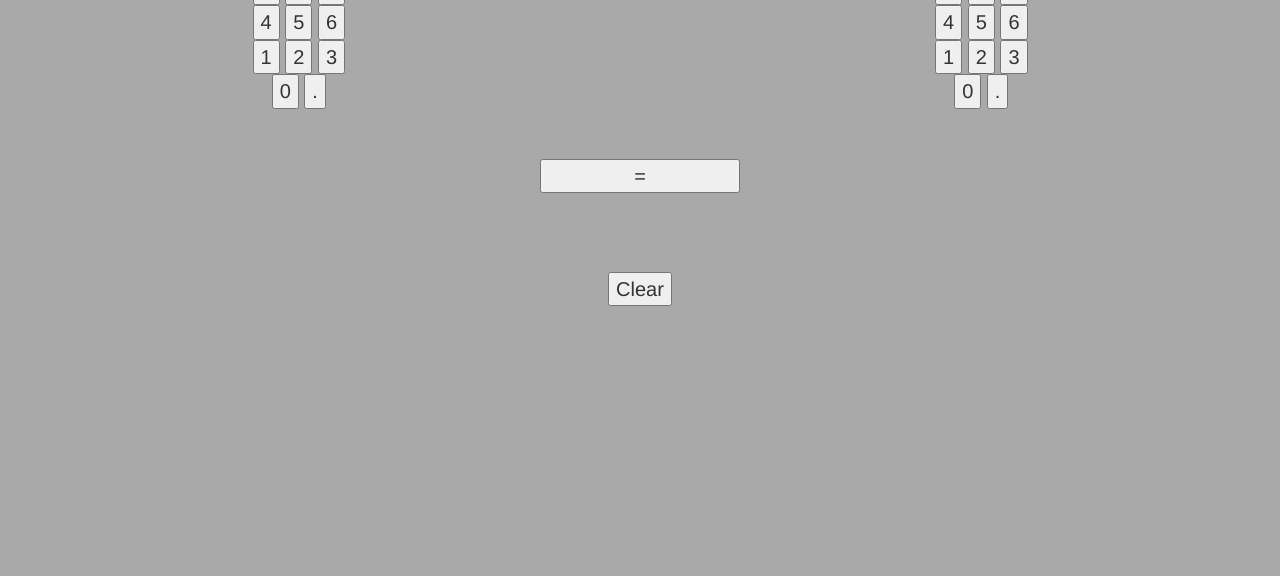
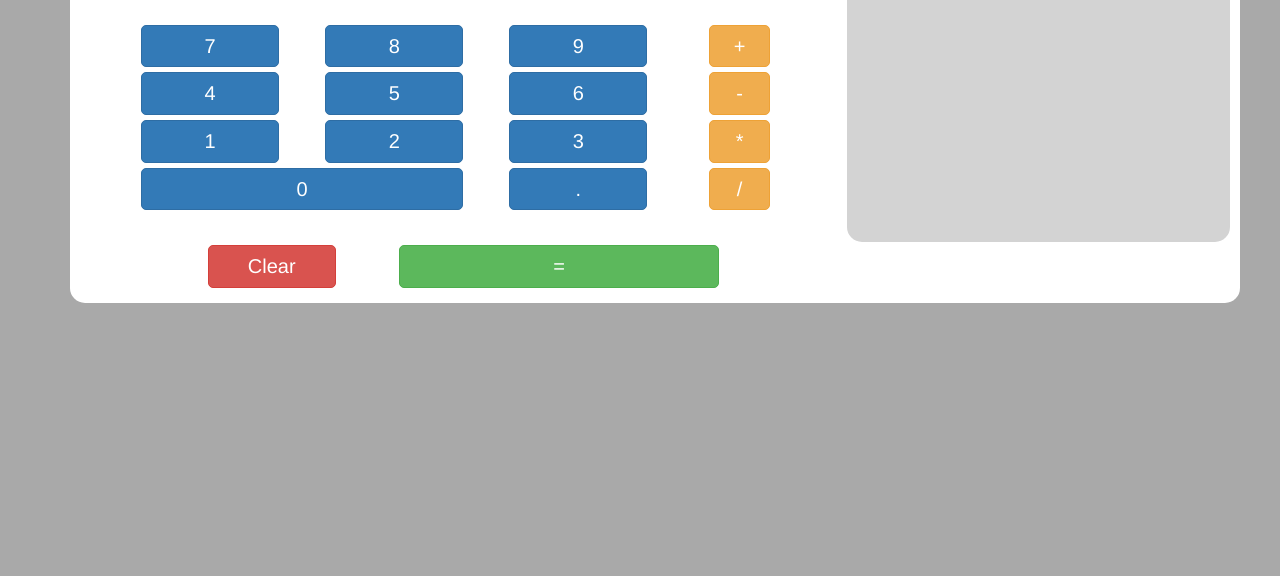
Before and after one commit to ThatSpaceGuy/Prime-Weekend-Challenge-3, a website: page public/index.html in a window 1280 px wide. Shown: the part 224-800 px from the top of the page. Drawn offline with Linux system fonts and the light colour scheme.

Commit message:
2.1 - Bootstrap styling for pro-mode - temporary non-functionality

```diff
--- a/public/index.html
+++ b/public/index.html
@@ -11,59 +11,59 @@
 	<h1>Web Calculator</h1>
 	<h3>by Luis H. Matos</h3>
 	<div id="calcBox" class="container">
-		<div class="row">
-			<div id="numOneBox" class="col-xs-5">
-				<p id="numOne" class="numBox">Enter a number below</p>
-				<button id="x7" class="numButton" data-num="numOne" data-digit="7">7</button>
-				<button id="x8" class="numButton" data-num="numOne" data-digit="8">8</button>
-				<button id="x9" class="numButton" data-num="numOne" data-digit="9">9</button>
-				<br>
-				<button id="x4" class="numButton" data-num="numOne" data-digit="4">4</button>
-				<button id="x5" class="numButton" data-num="numOne" data-digit="5">5</button>
-				<button id="x6" class="numButton" data-num="numOne" data-digit="6">6</button>
-				<br>
-				<button id="x1" class="numButton" data-num="numOne" data-digit="1">1</button>
-				<button id="x2" class="numButton" data-num="numOne" data-digit="2">2</button>
-				<button id="x3" class="numButton" data-num="numOne" data-digit="3">3</button>
-				<br>
-				<button id="x0" class="numButton" data-num="numOne" data-digit="0">0</button>
-				<button id="xDot" class="numButton" data-num="numOne" data-digit=".">.</button>
-			</div>
-			<select id="operatorButton" class="col-xs-2">
-				<option value="Add">+</option>
-				<option value="Sub">-</option>
-				<option value="Mul">*</option>
-				<option value="Div">/</option>
-			</select>
-			<div id="numTwoBox" class="col-xs-5">
-				<p id="numTwo" class="numBox">Enter a number below</p>
-				<button id="y7" class="numButton" data-num="numTwo" data-digit="7">7</button>
-				<button id="y8" class="numButton" data-num="numTwo" data-digit="8">8</button>
-				<button id="y9" class="numButton" data-num="numTwo" data-digit="9">9</button>
-				<br>
-				<button id="y4" class="numButton" data-num="numTwo" data-digit="4">4</button>
-				<button id="y5" class="numButton" data-num="numTwo" data-digit="5">5</button>
-				<button id="y6" class="numButton" data-num="numTwo" data-digit="6">6</button>
-				<br>
-				<button id="y1" class="numButton" data-num="numTwo" data-digit="1">1</button>
-				<button id="y2" class="numButton" data-num="numTwo" data-digit="2">2</button>
-				<button id="y3" class="numButton" data-num="numTwo" data-digit="3">3</button>
-				<br>
-				<button id="y0" class="numButton" data-num="numTwo" data-digit="0">0</button>
-				<button id="yDot" class="numButton" data-num="numTwo" data-digit=".">.</button>
-			</div>
+		<div id="calculatorBody" class="container">
+			<div id="fullDisplay" class="row">
+				<div id="userInterface" class="col-xs-8">
+					<div id="currentDisplay" class="row">
+						Enter equation
+					</div>
+					<div id="buttonBox" class="containter">
+						<div id="numBox" class="col-xs-9">
+							<div class="row numRow">
+								<button id="seven" class="numButton col-xs-3 col-xs-offset-1 btn btn-primary" data-digit="7">7</button>
+								<button id="eight" class="numButton col-xs-3 col-xs-offset-1 btn btn-primary" data-digit="8">8</button>
+								<button id="nine" class="numButton col-xs-3 col-xs-offset-1 btn btn-primary" data-digit="9">9</button>
+							</div>
+							<div class="row numRow">
+								<button id="four" class="numButton col-xs-3 col-xs-offset-1 btn btn-primary" data-digit="4">4</button>
+								<button id="five" class="numButton col-xs-3 col-xs-offset-1 btn btn-primary" data-digit="5">5</button>
+								<button id="six" class="numButton col-xs-3 col-xs-offset-1 btn btn-primary" data-digit="6">6</button>
+							</div>
+							<div class="row numRow">
+								<button id="one" class="numButton col-xs-3 col-xs-offset-1 btn btn-primary" data-digit="1">1</button>
+								<button id="two" class="numButton col-xs-3 col-xs-offset-1 btn btn-primary" data-digit="2">2</button>
+								<button id="three" class="numButton col-xs-3 col-xs-offset-1 btn btn-primary" data-digit="3">3</button>
+							</div>
+							<div class="row numRow">
+								<button id="zero" class="numButton col-xs-7 col-xs-offset-1 btn btn-primary" data-digit="0">0</button>
+								<button id="dot" class="numButton col-xs-3 col-xs-offset-1 btn btn-primary" data-digit=".">.</button>
+							</div>
+						</div>
+						<div id="operatorBox" class="col-xs-2 col-xs-offset-1">
+							<div class="row operatorRow">
+								<button id="addi" class="operatorButton col-xs-6 btn btn-warning" data-op="+">+</button>
+							</div>
+							<div class="row operatorRow">
+								<button id="subt" class="operatorButton col-xs-6 btn btn-warning" data-op="-">-</button>
+							</div>
+							<div class="row operatorRow">
+								<button id="mult" class="operatorButton col-xs-6 btn btn-warning" data-op="*">*</button>
+							</div>
+							<div class="row operatorRow">
+								<button id="divi" class="operatorButton col-xs-6 btn btn-warning" data-op="/">/</button>
+							</div>
+						</div>
+						<div id="actionBox" class="row">
+							<button id="clearButton" class="actionButton col-xs-2 col-xs-offset-2 btn btn-danger">Clear</button>
+							<button id="equalsButton" class="actionButton col-xs-5 col-xs-offset-1 btn btn-success">=</button>
+						</div>
+					</div>
+				</div> <!-- End #userInterface -->
+				<div id="historyDisplay" class="col-xs-4">
 
-			</div>
-			<div id="answerBox" class="row">
-				<div class="row">
-					<button id="equalsButton" class="col-xs-2 col-xs-offset-5">=</button>
 				</div>
-				<div class="row">
-					<br>
-					<text id="showAnswer"></text>
-				</div>
-			</div>
-	</div>
-	<button id="clearButton">Clear</button>
+			</div> <!-- End #fullDisplay -->
+		</div> <!-- End #calculatorBody -->
+	</div> <!-- End #calcBox -->
 </body>
 </html>
--- a/public/styles/styles.css
+++ b/public/styles/styles.css
@@ -16,18 +16,43 @@ body {
 	margin-top: 50px;
 }
 
-#operatorButton {
-	display: inline;
+#calculatorBody {
+	background-color: white;
+	border-radius: 15px;
 }
 
-#answerBox {
-	margin-top: 50px;
+#fullDisplay {
+	padding: 10px;
 }
 
-#clearButton {
-	margin-top: 50px;
+#historyDisplay {
+	background-color: lightgray;
+	min-height: 300px;
+	border-radius: 15px;
+	font-size: 15px;
 }
 
-.numBox {
-	text-align: center;
+#currentDisplay {
+	background-color: lightgray;
+	margin: 5px;
+	min-height: 30px;
+	border-radius: 10px;
+	font-size: 30px;
 }
+
+.btn {
+	font-size: 20px;
+}
+
+.numButton, .operatorButton, .actionButton {
+	border-radius: 5px;
+	margin-bottom: 5px;
+}
+
+.numRow:first-child, .operatorRow:first-child {
+	margin-top: 30px;
+}
+
+.actionButton {
+	margin-top: 30px;
+}
```
